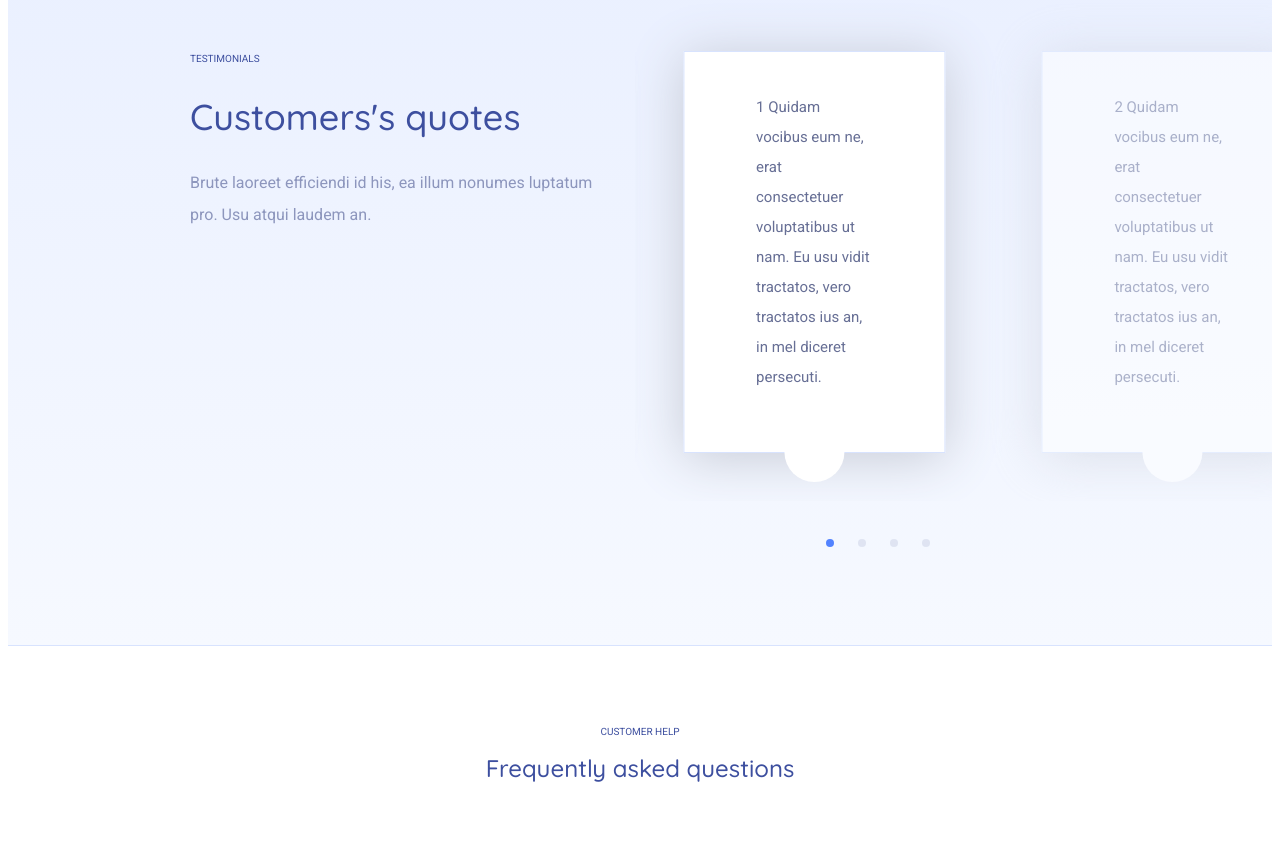
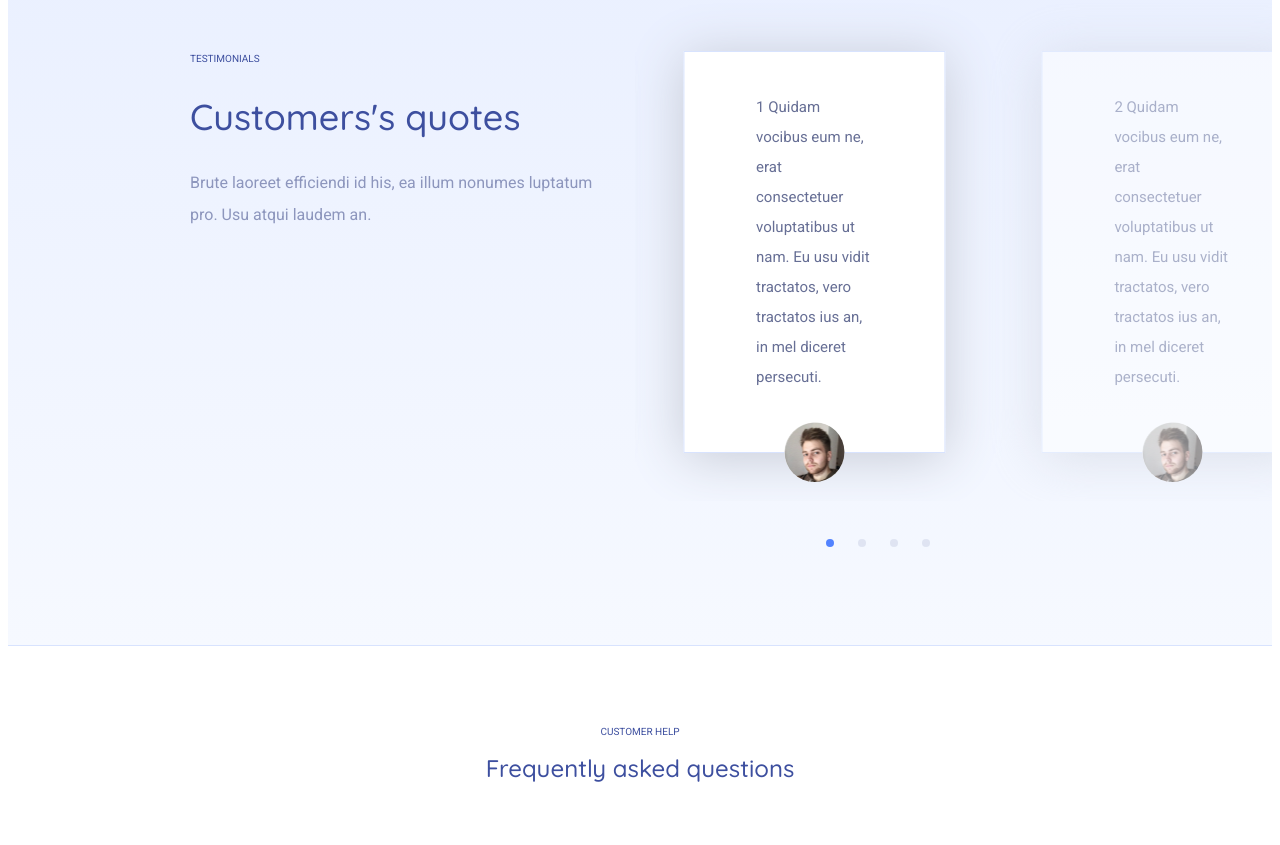
Before and after one commit to melnikeg/website_html-css-js, a plain HTML site: page index.html in a window 1280 px wide. Shown: the part 3245-4090 px from the top of the page. Drawn offline with nearby package versions, Linux system fonts and the light colour scheme; the site is published under a folder, as on GitHub Pages, so addresses that start at the root find nothing.

Commit message:
Changed index.html

```diff
--- a/index.html
+++ b/index.html
@@ -349,7 +349,7 @@
                                         vero tractatos ius an, in mel diceret persecuti.
                                     </div>
                                     <div class="slider-quotes-item-content__photo">
-                                        <img src="/upload/photo.jpg" alt="">
+                                        <img src="./upload/photo.jpg" alt="">
                                     </div>
                                 </div>
                             </li>
@@ -362,7 +362,7 @@
                                         vero tractatos ius an, in mel diceret persecuti.
                                     </div>
                                     <div class="slider-quotes-item-content__photo">
-                                        <img src="/upload/photo.jpg" alt="">
+                                        <img src="./upload/photo.jpg" alt="">
                                     </div>
                                 </div>
                             </li>
@@ -375,7 +375,7 @@
                                         vero tractatos ius an, in mel diceret persecuti.
                                     </div>
                                     <div class="slider-quotes-item-content__photo">
-                                        <img src="/upload/photo.jpg" alt="">
+                                        <img src="./upload/photo.jpg" alt="">
                                     </div>
                                 </div>
                             </li>
@@ -388,7 +388,7 @@
                                         vero tractatos ius an, in mel diceret persecuti.
                                     </div>
                                     <div class="slider-quotes-item-content__photo">
-                                        <img src="/upload/photo.jpg" alt="">
+                                        <img src="./upload/photo.jpg" alt="">
                                     </div>
                                 </div>
                             </li>
```
